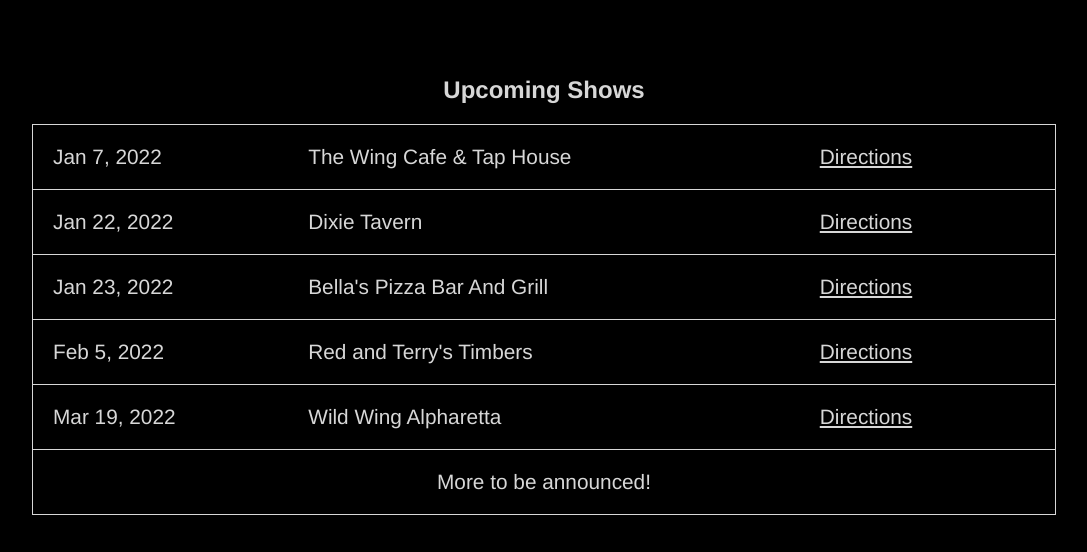
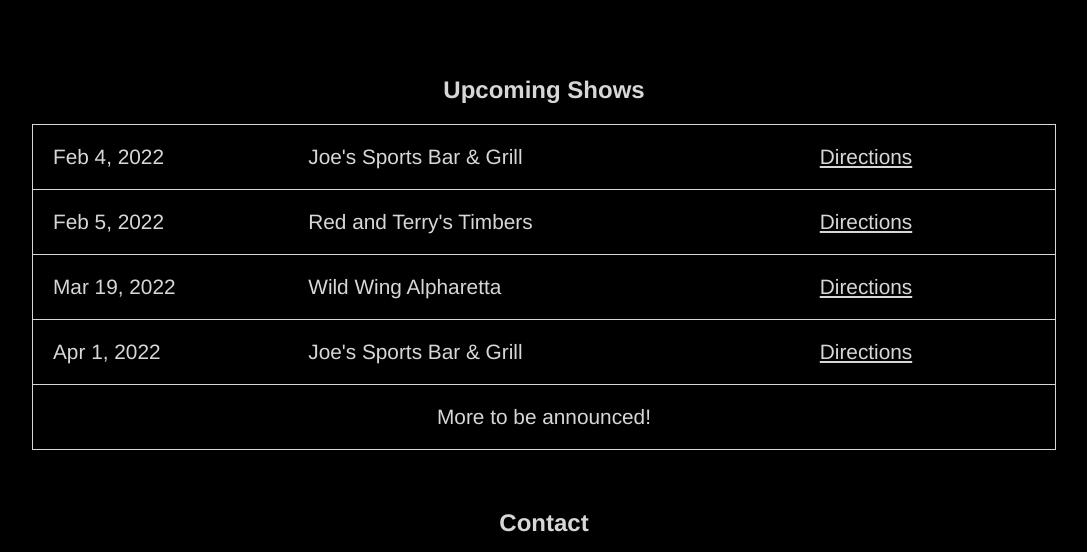
Before and after one commit to dcalwooten/jwlmd, a plain HTML site: page index.html in a window 1280 px wide. Shown: the part 1682-2234 px from the top of the page, without its empty margins (96-1183 px from the left). Drawn offline with Linux system fonts and the light colour scheme.

Commit message:
Updating shows

```diff
--- a/index.html
+++ b/index.html
@@ -50,19 +50,9 @@
                         <h2>Upcoming Shows</h2>
                         <table>
                             <tr>
-                                <td>Jan 7, 2022</td>
-                                <td>The Wing Cafe & Tap House</td>
-                                <td><a href='https://goo.gl/maps/qovrcu73JSMPjV6g8' target='_blank' rel='nofollow'>Directions</a></td>
-                            </tr>
-                            <tr>
-                                <td>Jan 22, 2022</td>
-                                <td>Dixie Tavern</td>
-                                <td><a href='https://g.page/DixieTavernAtlanta?share' target='_blank' rel='nofollow'>Directions</a></td>
-                            </tr>
-                            <tr>
-                                <td>Jan 23, 2022</td>
-                                <td>Bella's Pizza Bar And Grill</td>
-                                <td><a href='https://goo.gl/maps/RtsDqttcYGPyHQXr5' target='_blank' rel='nofollow'>Directions</a></td>
+                                <td>Feb 4, 2022</td>
+                                <td>Joe's Sports Bar & Grill</td>
+                                <td><a href='https://g.page/JoesJohnsCreek?share' target='_blank' rel='nofollow'>Directions</a></td>
                             </tr>
                             <tr>
                                 <td>Feb 5, 2022</td>
@@ -73,6 +63,11 @@
                                 <td>Mar 19, 2022</td>
                                 <td>Wild Wing Alpharetta</td>
                                 <td><a href='https://g.page/wildwingcafealpharetta?share' target='_blank' rel='nofollow'>Directions</a></td>
+                            </tr>
+                            <tr>
+                                <td>Apr 1, 2022</td>
+                                <td>Joe's Sports Bar & Grill</td>
+                                <td><a href='https://g.page/JoesJohnsCreek?share' target='_blank' rel='nofollow'>Directions</a></td>
                             </tr>
                             <tr>
                                 <td colspan='3'>More to be announced!</td>
```
